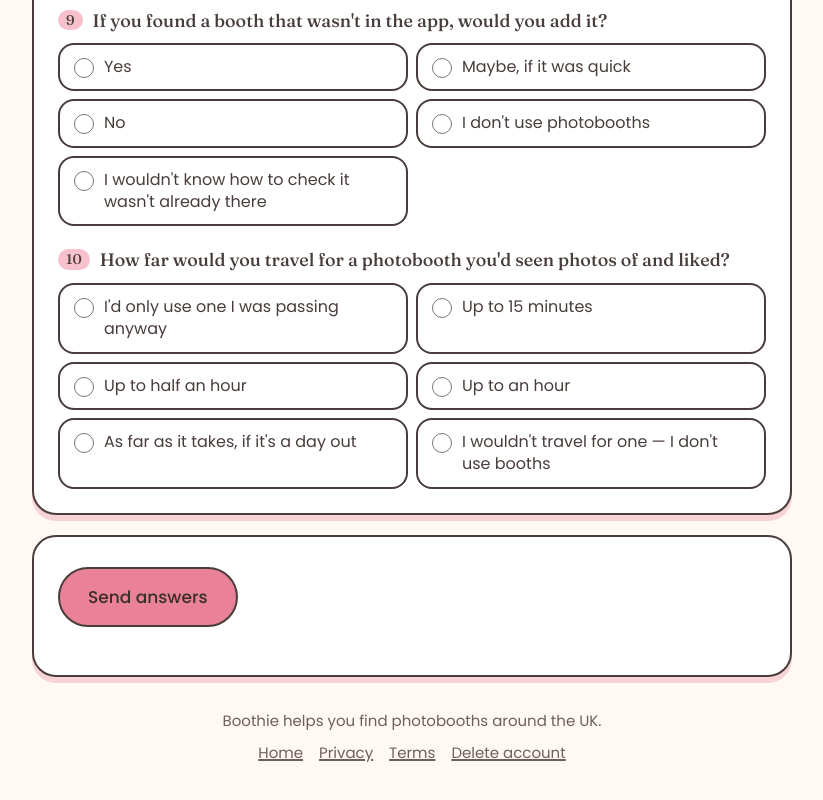
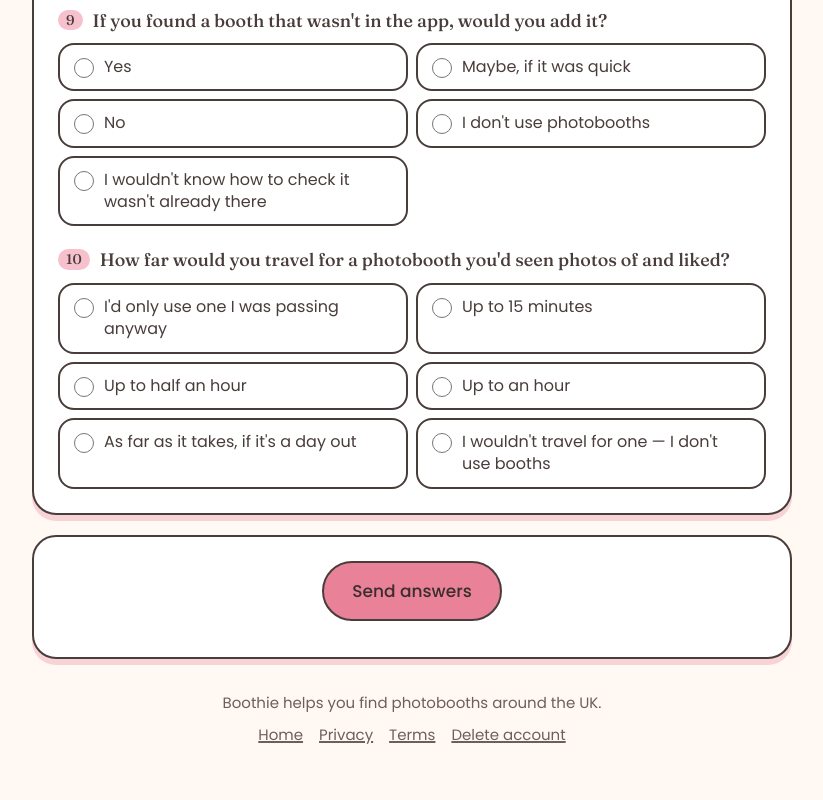
Before and after one commit to josh383451/boothie-legal, a plain HTML site: page research/index.html in a window 1280 px wide. Shown: the part 2896-3696 px from the top of the page, without its empty margins (228-1051 px from the left). Drawn offline with Linux system fonts and the light colour scheme.

Commit message:
Publish research, assets

```diff
--- a/assets/legal.css
+++ b/assets/legal.css
@@ -330,6 +330,20 @@ button { font: inherit; cursor: pointer; }
 .note.counter { margin: 6px 0 0; text-align: right; }
 .note.error { color: var(--danger); font-weight: 700; }
 
+/* The submit card: the pill button and the live status note sit CENTRED in
+   the card (the house pattern for lone cute blocks), in a column so the
+   status line appears directly under the button instead of shoving it up
+   into the corner of an otherwise empty card. The honeypot is absolutely
+   positioned, so flex ignores it. */
+.send {
+  display: flex;
+  flex-direction: column;
+  align-items: center;
+  gap: 12px;
+}
+.send .button { margin: 0; }
+.send .note { margin: 0; }
+
 /* ---- Page picker (index only) ---------------------------------------- */
 .cards { display: grid; gap: 16px; grid-template-columns: 1fr; }
 @media (min-width: 780px) { .cards { grid-template-columns: repeat(3, 1fr); } }
--- a/research/index.html
+++ b/research/index.html
@@ -8,7 +8,7 @@
 <meta name="robots" content="noindex">
 <link rel="canonical" href="https://boothieapp.co.uk/research/">
 <meta name="theme-color" content="#e98298">
-<link rel="stylesheet" href="../assets/legal.css?v=20261127a">
+<link rel="stylesheet" href="../assets/legal.css?v=20261127b">
 </head>
 <body>
 <a class="skip" href="#main">Skip to content</a>
@@ -175,7 +175,7 @@
       </fieldset>
     </section>
 
-    <section>
+    <section class="send">
       <div class="hp" aria-hidden="true">
         <label for="website">Leave this empty</label>
         <input type="text" id="website" name="website" tabindex="-1" autocomplete="off">
```
